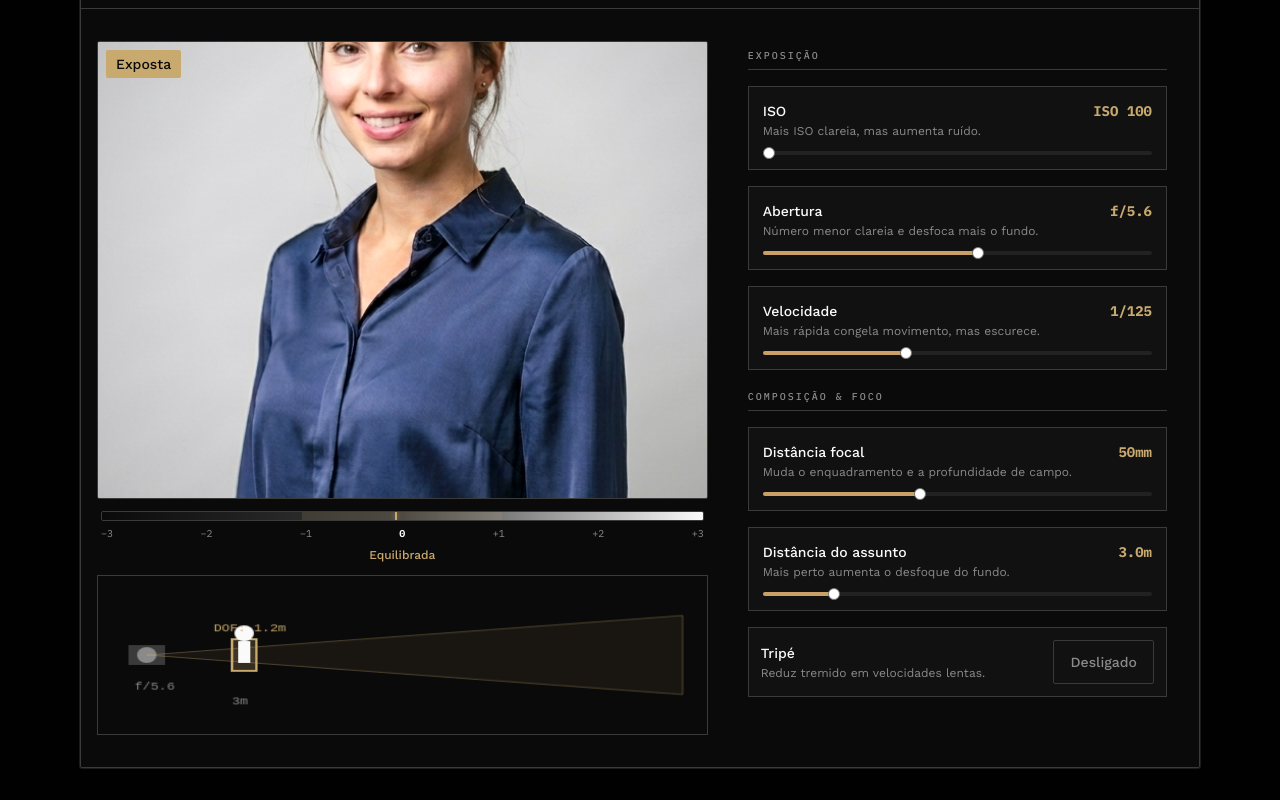
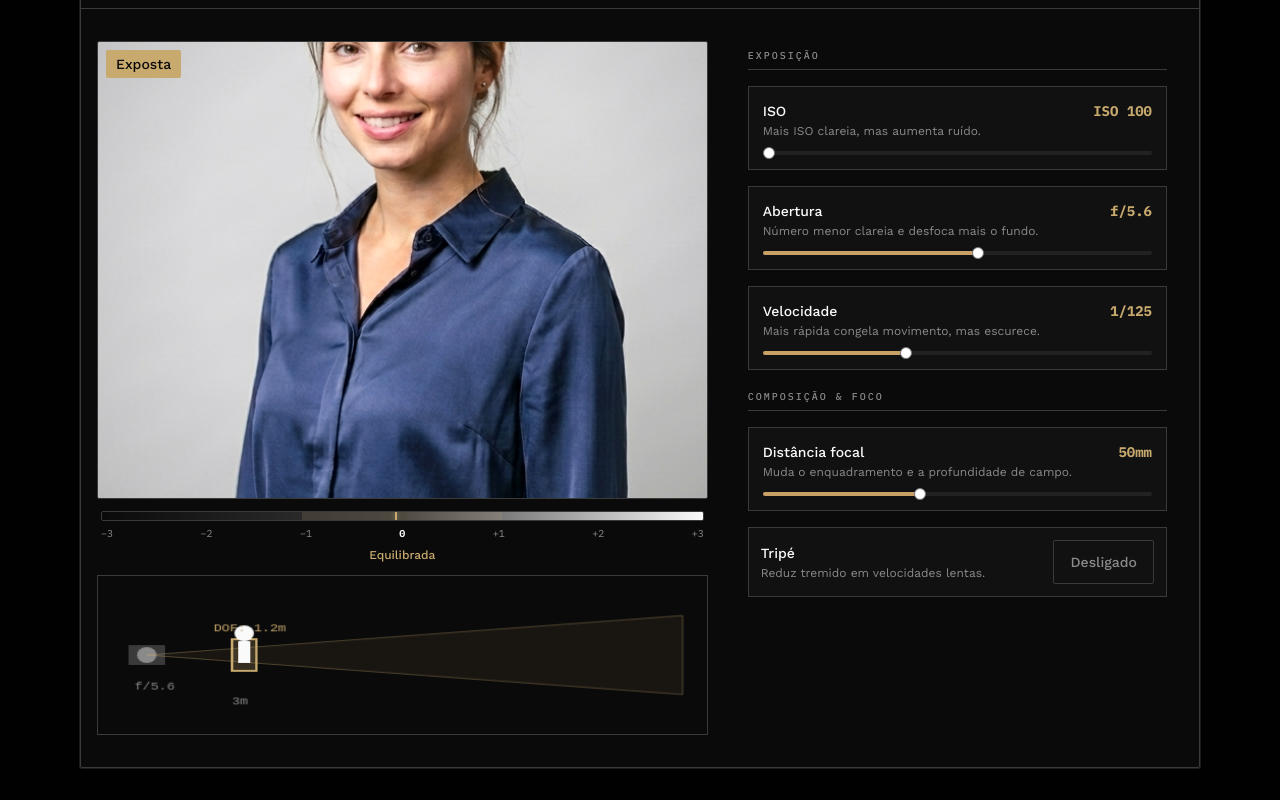
Before and after one commit to versavisual-vinicius/versa-visual-photolab, a Next.js app: page /simulator in a window 1280 px wide. Shown: the part 396-1196 px from the top of the page. Built offline with nearby package versions, Linux system fonts and the light colour scheme; a web font is replaced by a local one.

Commit message:
fix: remove subject distance control

```diff
--- a/src/components/simulator/CameraControls.tsx
+++ b/src/components/simulator/CameraControls.tsx
@@ -199,17 +199,6 @@ export default function CameraControls({
             onChange({ ...settings, focalLength: FOCAL_LENGTHS[Math.round(i)] })
           }
         />
-        <SliderRow
-          label="Distância do assunto"
-          hint="Mais perto aumenta o desfoque do fundo."
-          value={settings.subjectDistance}
-          displayValue={`${settings.subjectDistance.toFixed(1)}m`}
-          min={0.5}
-          max={15}
-          step={0.5}
-          disabled={locked.subjectDistance}
-          onChange={(v) => onChange({ ...settings, subjectDistance: v })}
-        />
         <div className="flex items-center justify-between gap-3 border border-[#3A3A3A] bg-[#111111] p-3">
           <div>
             <Label className="font-body text-sm font-medium text-[#FAFAFA]">
```
